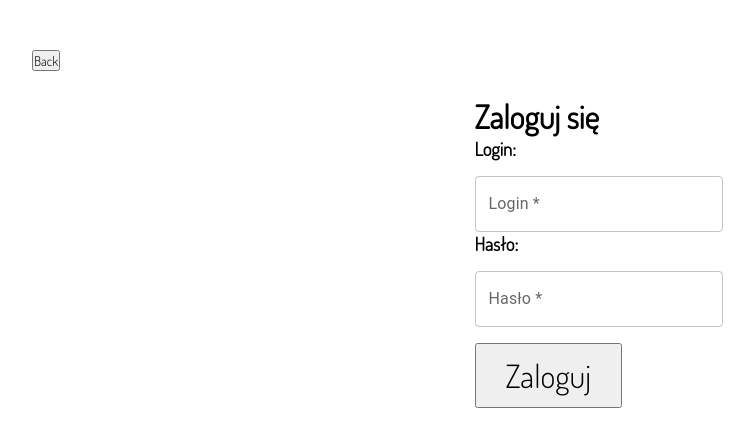
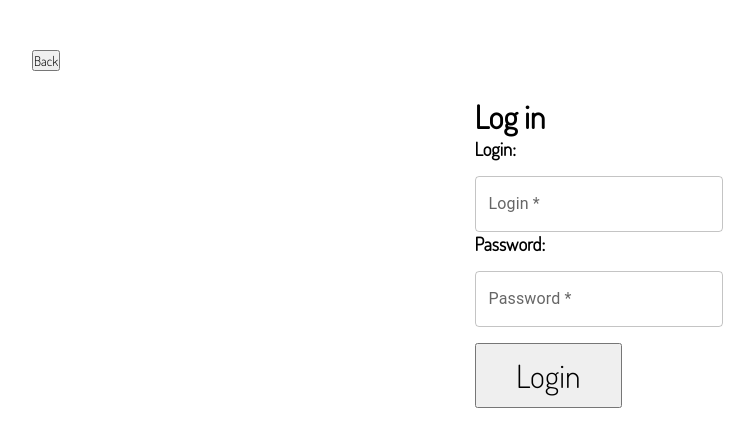
Before and after one commit to dbednarekk/OrlikRent, a React (Create React App) app in the folder src/main/ui/: page /OrlikRentPAS/login/ in a window 1280 px wide. Shown: the top 446 px of the page, without its empty margins (18-772 px from the left). Built offline with nearby package versions, Linux system fonts and the light colour scheme; what xregexp would draw is missing.

Commit message:
addedd refresh button

```diff
--- a/src/main/ui/src/components/Header.js
+++ b/src/main/ui/src/components/Header.js
@@ -5,7 +5,8 @@ import styles from "../styles/Header.module.css";
 import Box from "@mui/material/Box";
 import { Link } from "react-router-dom";
 import PositionedMenu from "./PositionedMenu";
-
+import RefreshIcon from '@mui/icons-material/Refresh';
+import IconButton from '@mui/material/IconButton';
 function Header(props) {
   const isLogged = sessionStorage.getItem("JWTToken") === null ? false : true;
   const login = JSON.parse(sessionStorage.getItem("Login"))
@@ -13,11 +14,14 @@ function Header(props) {
 
   return (
     <Box className={styles.header}>
+
       <Link to="/">
         <img src={logo} alt="logo" className={styles.logo} />
       </Link>
+
       <h1 className={styles.headerh1}> {props.title}</h1>
       <Box className={styles.headerButton}>
+
         {isLogged ? (
           <>
            <h4 className={styles.headerh4}>{login}</h4>
@@ -26,14 +30,21 @@ function Header(props) {
           </>
         ) : (
           <>
+
             <Link to="/login">
               <BaseButton name="Zaloguj się" />
             </Link>
             <Link to="/register">
             <BaseButton name="Zarejestruj się" />
             </Link>
+
           </>
         )}
+         <IconButton>
+                    <RefreshIcon
+                        onClick={() => {window.location.reload()}}
+                    />
+                </IconButton>
       </Box>
     </Box>
   );
--- a/src/main/ui/src/pages/Login.js
+++ b/src/main/ui/src/pages/Login.js
@@ -50,7 +50,7 @@ function Login() {
         <div style={{ margin: '50px' }}>
         <button onClick={() => navigate(-1)}>Back</button>
         <div className={ styles.body }>
-            <h1>Zaloguj się</h1>
+            <h1>Log in</h1>
             <h3>Login:</h3>
             <TextField
                 label={"Login *"}
@@ -62,10 +62,10 @@ function Login() {
                     setLogin(event.target.value)
                 }}>
             </TextField>
-            <h3>Hasło:</h3>
+            <h3>Password:</h3>
             <TextField
-                label={"Hasło *"}
-                placeholder={"Hasło"}
+                label={"Password *"}
+                placeholder={"Password"}
                 value={password}
                 style={{
                     marginTop: '16px'}}
@@ -85,7 +85,7 @@ function Login() {
                         marginTop: '16px',
                     }}
                     onClick={handleAddUser}
-                >{"Zaloguj"}</Button>
+                >{"Login"}</Button>
             </div>
         </div>
     )
--- a/src/main/ui/src/styles/Header.module.css
+++ b/src/main/ui/src/styles/Header.module.css
@@ -4,10 +4,10 @@
   top: 0;
   left: 0;
   right: 0;
-  justify-content: space-between;
+  justify-content: space-between ;
   align-items: center;
   display: flex;
-  padding: 20px 50px;
+  padding: 20px 20px;
   position: fixed;
   z-index: 3001;
 }
```
